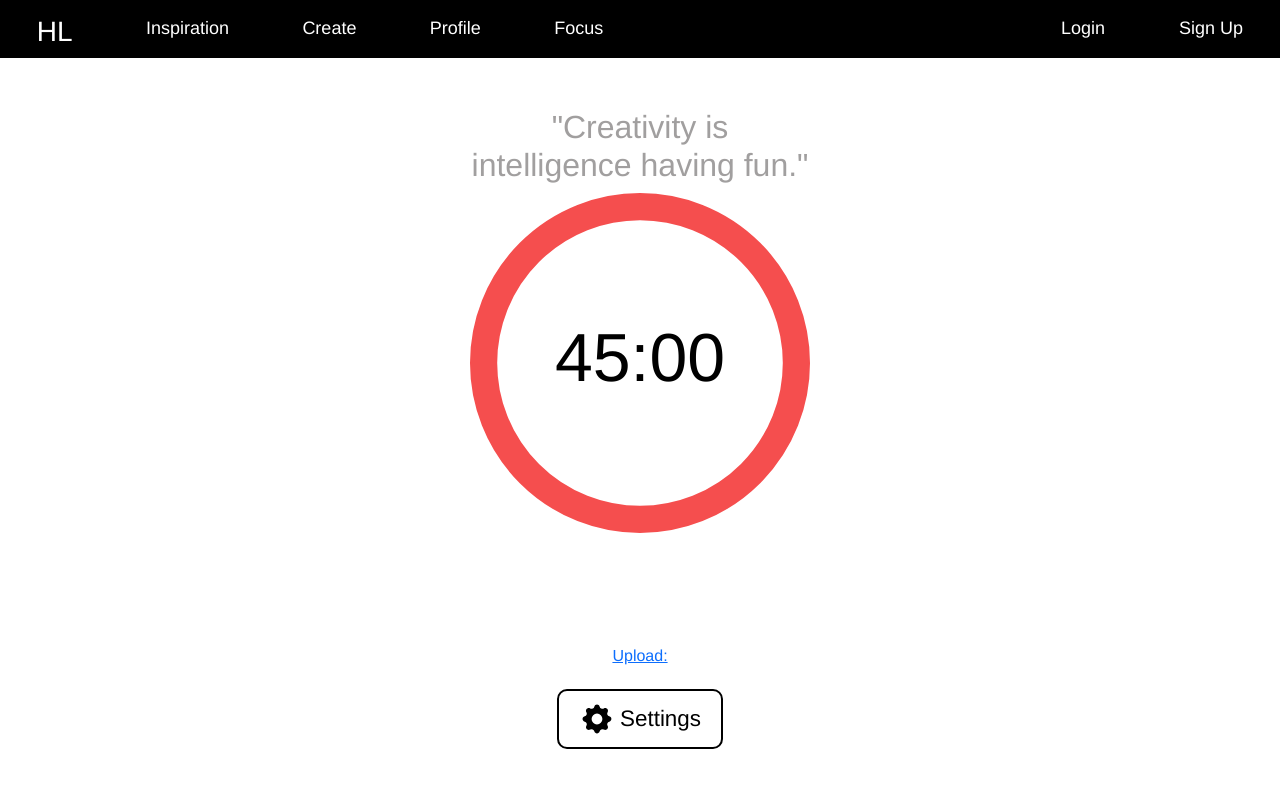
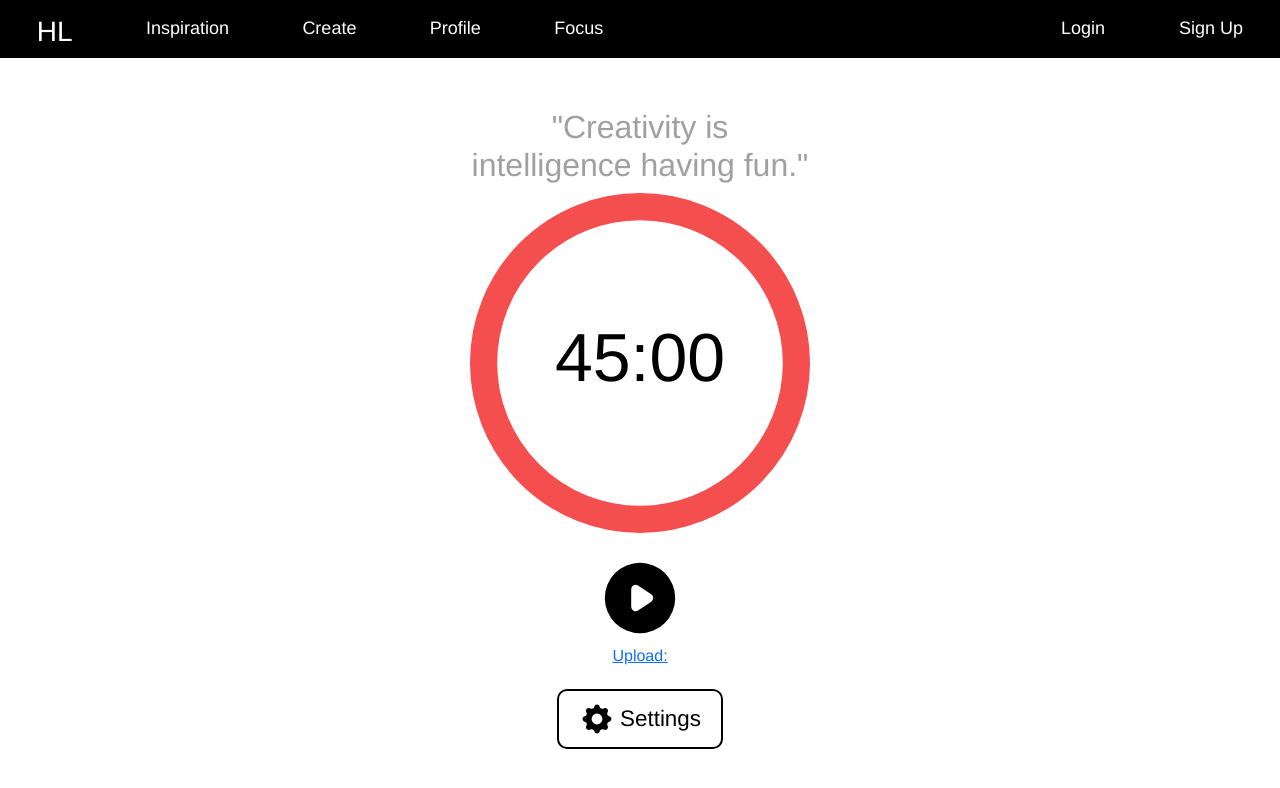
Before and after one commit to ylopez25/hobby_lobby, a React (Create React App) app: page /focus in a window 1280 px wide. Shown: the top 788 px of the page. Built offline with nearby package versions, Linux system fonts and the light colour scheme.

Commit message:
timer play button fix

```diff
--- a/src/components/Focus.css
+++ b/src/components/Focus.css
@@ -11,7 +11,7 @@
 }
 .main button {
   background-color: transparent;
-  color: rgba(255, 255, 255, 0.8);
+  color:black;
   border: 0;
   display: inline-block;
   width: 100px;
--- a/src/components/PlayButton.js
+++ b/src/components/PlayButton.js
@@ -9,7 +9,7 @@ function PlayButton(props) {
       </button>
 
       <div>
-        <button>
+        <button {...props}>
           <Link to="/create">Upload:</Link>
         </button>
       </div>
--- a/src/components/Profile.css
+++ b/src/components/Profile.css
@@ -5,6 +5,7 @@
   padding: 30px;
   text-align: center;
   font-family: sans-serif;
+  color:black;
 }
 
 .profile_details img {
```
